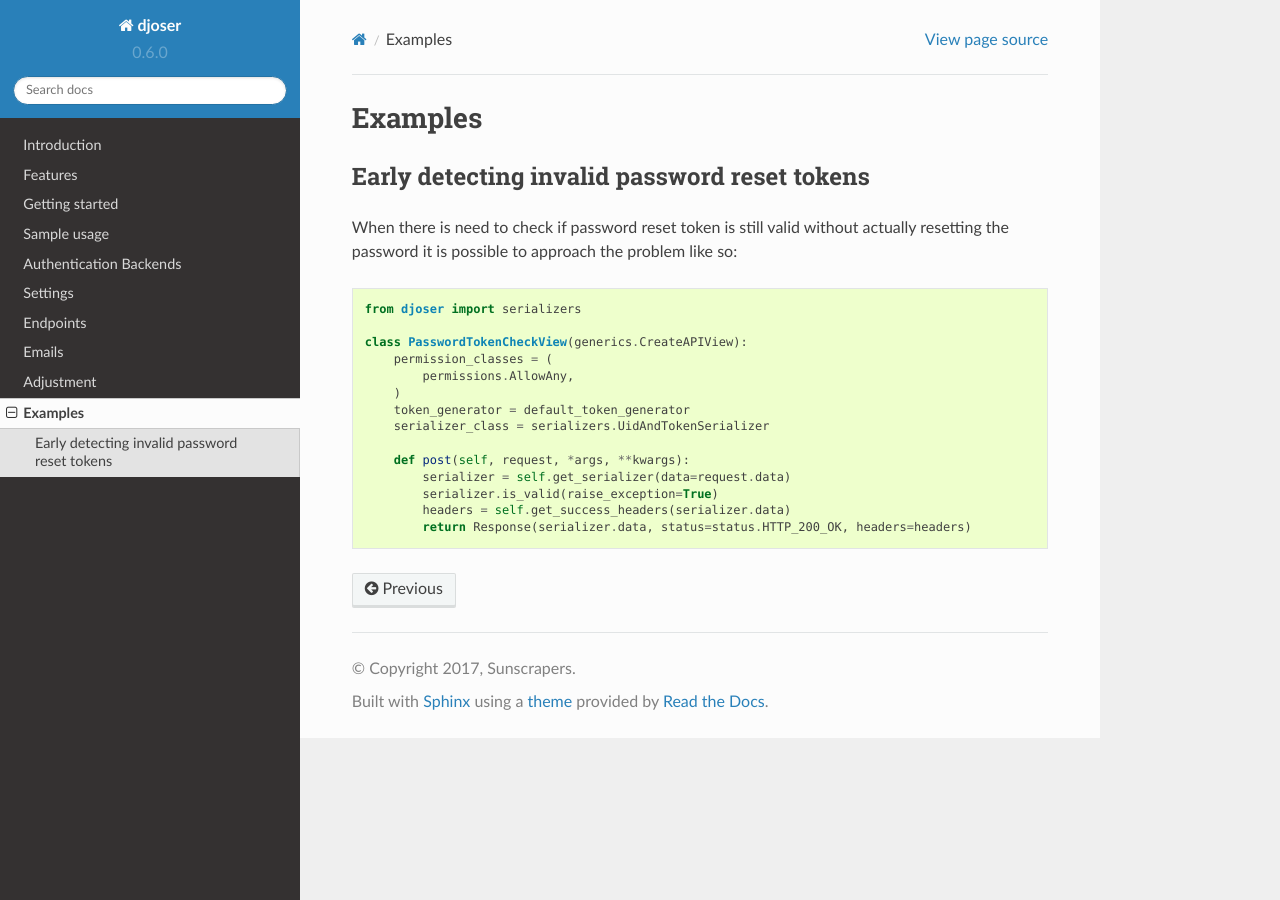
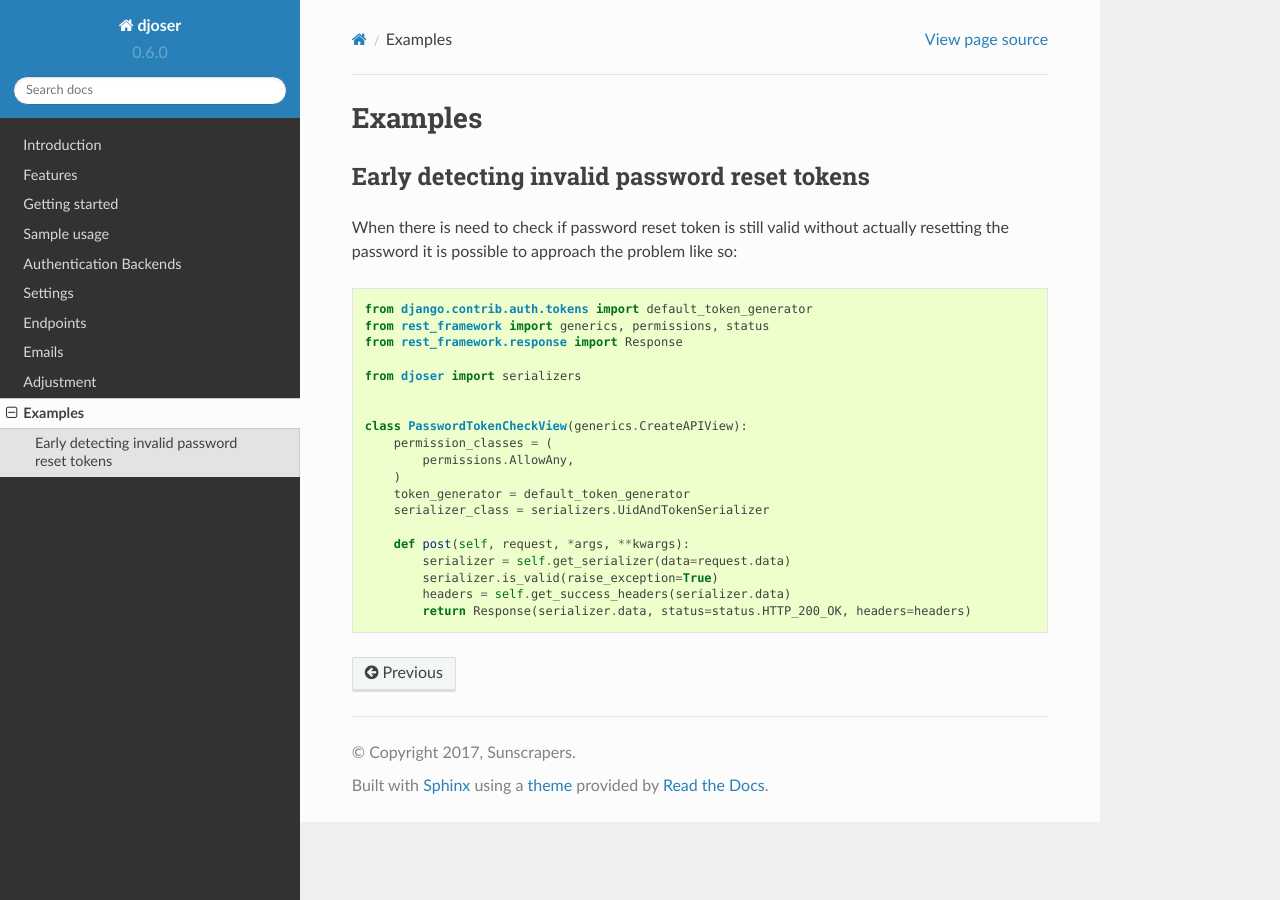
Before and after one commit to sunscrapers/djoser, a Sphinx documentation site: the page built from docs/source/examples.rst, in a window 1280 px wide. Built offline with Sphinx 7.4.7 and the Read the Docs theme 2.0.0, drawn with Linux system fonts in a browser that asks for light colours.

Commit message:
Add imports to example snippet in docs

```diff
--- a/docs/source/examples.rst
+++ b/docs/source/examples.rst
@@ -10,7 +10,12 @@ to approach the problem like so:
 
 .. code-block:: python
 
+    from django.contrib.auth.tokens import default_token_generator
+    from rest_framework import generics, permissions, status
+    from rest_framework.response import Response
+
     from djoser import serializers
+
 
     class PasswordTokenCheckView(generics.CreateAPIView):
         permission_classes = (
```
